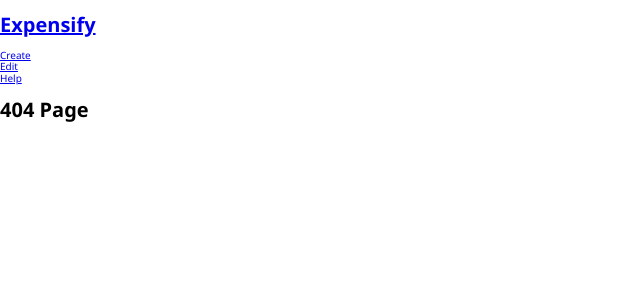
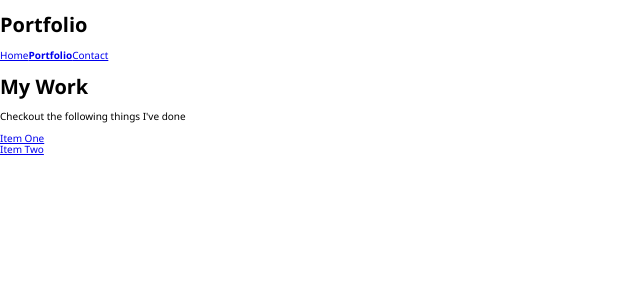
Before and after one commit to nichandy/static-s3-web-app, a React app: page /portfolio in a window 1280 px wide. Before the commit this address had no page. Shown: the top 300 px of the page, without its empty margins (0-640 px from the left). Built offline with nearby package versions, Linux system fonts and the light colour scheme.

Commit message:
Finished portfolio react router example

```diff
--- a/src/components/AddExpense.js
+++ /dev/null
@@ -1,9 +0,0 @@
-import React from 'react';
-
-const AddExpense = () => (
-  <div>
-    This is the <b>add expense</b> page
-  </div>
-);
-
-export default AddExpense;
--- /dev/null
+++ b/src/components/Contact.js
@@ -0,0 +1,10 @@
+import React from 'react';
+
+const Contact = () => (
+  <div>
+    <h1>Contact</h1>
+    <p>Contact is test@gmail.com</p>
+  </div>
+);
+
+export default Contact;
--- a/src/components/Dashboard.js
+++ /dev/null
@@ -1,9 +0,0 @@
-import React from 'react';
-
-const Dashboard = () => (
-  <div>
-    This is a <b>dashboard</b> page
-  </div>
-);
-
-export default Dashboard;
--- a/src/components/EditExpense.js
+++ /dev/null
@@ -1,10 +0,0 @@
-import React from 'react';
-
-const EditExpense = (props) => (
-  <div>
-    This is the <b>edit expense</b> page
-    <p>Editing the expense with id of {props.match.params.id}</p>
-  </div>
-);
-
-export default EditExpense;
--- a/src/components/Header.js
+++ b/src/components/Header.js
@@ -3,26 +3,15 @@
 
 const Header = () => (
   <header>
-    <div>
-      <NavLink exact to="/" activeClassName="is-active">
-        <h1>Expensify</h1>
-      </NavLink>
-    </div>
-    <div>
-      <NavLink to="/create" activeClassName="is-active">
-        Create
-      </NavLink>
-    </div>
-    <div>
-      <NavLink to="/edit" activeClassName="is-active">
-        Edit
-      </NavLink>
-    </div>
-    <div>
-      <NavLink to="/help" activeClassName="is-active">
-        Help
-      </NavLink>
-    </div>
+    <NavLink exact to="/" activeClassName="is-active">
+      Home
+    </NavLink>
+    <NavLink to="/portfolio" activeClassName="is-active">
+      Portfolio
+    </NavLink>
+    <NavLink to="/contact" activeClassName="is-active">
+      Contact
+    </NavLink>
   </header>
 );
 
--- a/src/components/Help.js
+++ /dev/null
@@ -1,9 +0,0 @@
-import React from 'react';
-
-const Help = () => (
-  <div>
-    This is the <b>help</b> page
-  </div>
-);
-
-export default Help;
--- /dev/null
+++ b/src/components/Item.js
@@ -0,0 +1,9 @@
+import React from 'react';
+
+const Item = (props) => (
+  <div>
+    <h1>A Thing I've Done</h1>
+    <p>This page is for the item with id of {props.match.params.id}</p>
+  </div>
+);
+export default Item;
--- /dev/null
+++ b/src/components/Portfolio.js
@@ -0,0 +1,17 @@
+import React from 'react';
+import { Link } from 'react-router-dom';
+
+const Portfolio = () => (
+  <div>
+    <h1>My Work</h1>
+    <p>Checkout the following things I've done</p>
+    <div>
+      <Link to="/portfolio/1">Item One</Link>
+    </div>
+    <div>
+      <Link to="/portfolio/2">Item Two</Link>
+    </div>
+  </div>
+);
+
+export default Portfolio;
--- /dev/null
+++ b/src/components/Welcome.js
@@ -0,0 +1,9 @@
+import React from 'react';
+
+const Welcome = () => (
+  <div>
+    <h1>Welcome</h1>
+    <p>This site is dedicated to showing portfolio work</p>
+  </div>
+);
+export default Welcome;
--- a/src/routers/AppRouter.js
+++ b/src/routers/AppRouter.js
@@ -1,21 +1,22 @@
 import React from 'react';
-import { BrowserRouter, Route, Switch, Link, NavLink } from 'react-router-dom';
-import Dashboard from '../components/Dashboard';
-import AddExpense from '../components/AddExpense';
-import EditExpense from '../components/EditExpense';
-import Help from '../components/Help';
+import { BrowserRouter, Route, Switch } from 'react-router-dom';
 import Header from '../components/Header';
+import Welcome from '../components/Welcome';
+import Contact from '../components/Contact';
+import Portfolio from '../components/Portfolio';
+import Item from '../components/Item';
 import NotFound from '../components/NotFound';
 
 const AppRouter = () => (
   <BrowserRouter>
     <div>
+      <h1>Portfolio</h1>
       <Header />
       <Switch>
-        <Route exact path="/" component={Dashboard} />
-        <Route exact path="/create" component={AddExpense} />
-        <Route exact path="/edit/:id" component={EditExpense} />
-        <Route exact path="/help" component={Help} />
+        <Route exact path="/" component={Welcome} />
+        <Route exact path="/contact" component={Contact} />
+        <Route exact path="/portfolio" component={Portfolio} />
+        <Route exact path="/portfolio/:id" component={Item} />
         <Route component={NotFound} />
       </Switch>
     </div>
```
